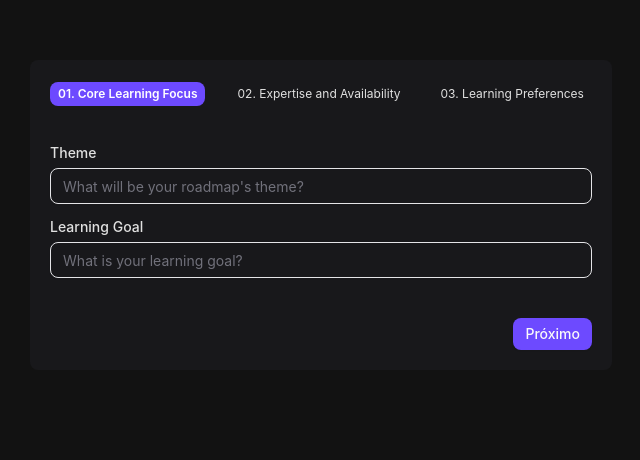
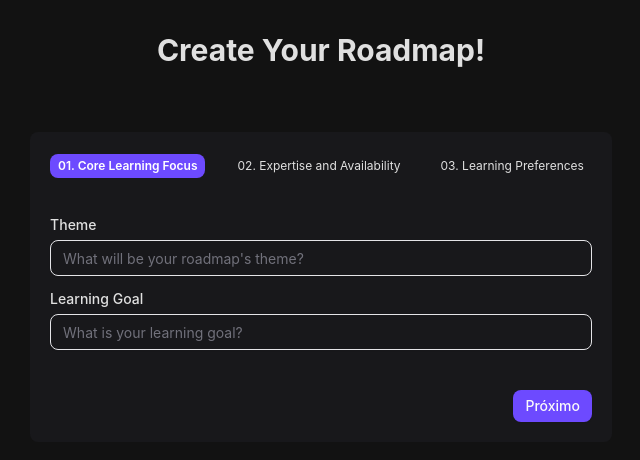
Before and after one commit to yuribodo/proof-of-learn, a React (Vite) app in the folder frontend/: page /create-roadmap in a window 1280 px wide. Shown: the top 460 px of the page, without its empty margins (319-959 px from the left). Built offline with nearby package versions, Linux system fonts and the light colour scheme.

Commit message:
feat: add animations to create roadmap form

```diff
--- a/frontend/src/pages/createRoadmap/components/CreateRoadmapForm.tsx
+++ b/frontend/src/pages/createRoadmap/components/CreateRoadmapForm.tsx
@@ -10,6 +10,7 @@ import {
 	expertiseStepSchema,
 	preferencesStepSchema,
 } from "../schema/CreateRoadmapSchema";
+import { motion } from "framer-motion";
 
 const schema = z.object({
 	coreStep: coreStepSchema,
@@ -46,7 +47,12 @@ export default function CreateRoadmapForm() {
 	});
 
 	return (
-		<div className="self-center mt-10 rounded-md bg-zinc-900 p-5">
+		<motion.div
+			className="self-center mt-10 rounded-md bg-zinc-900 p-5"
+			initial={{ opacity: 0, y: -20 }}
+			animate={{ opacity: 1, y: 0 }}
+			transition={{ duration: 1 }}
+		>
 			<FormProvider {...form}>
 				<form onSubmit={handleSubmit}>
 					<Stepper
@@ -61,6 +67,6 @@ export default function CreateRoadmapForm() {
 					/>
 				</form>
 			</FormProvider>
-		</div>
+		</motion.div>
 	);
 }
--- a/frontend/src/pages/createRoadmap/index.tsx
+++ b/frontend/src/pages/createRoadmap/index.tsx
@@ -1,8 +1,17 @@
 import CreateRoadmapForm from "./components/CreateRoadmapForm";
+import { motion } from "framer-motion";
 
 export default function CreateRoadmap() {
 	return (
-		<div className="min-h-screen bg-[#121212] text-[#E0E0E0] px-8 py-5 flex flex-col">
+		<div className="min-h-screen bg-[#121212] text-[#E0E0E0] px-8 py-8 flex flex-col">
+			<motion.h1
+				className="text-3xl font-bold mb-6 text-center"
+				initial={{ opacity: 0, y: 20 }}
+				animate={{ opacity: 1, y: 0 }}
+				transition={{ duration: 0.3, ease: "easeOut" }}
+			>
+				Create Your Roadmap!
+			</motion.h1>
 			<CreateRoadmapForm />
 		</div>
 	);
```
